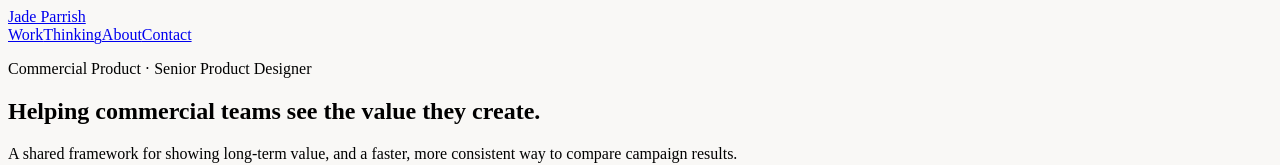
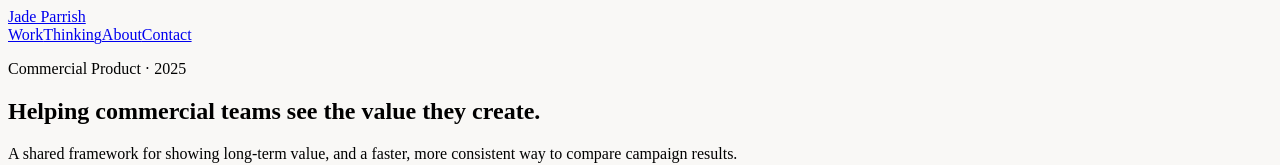
Before and after one commit to jadeparrish/portfolio, a Next.js app: page /work/commercial-value in a window 1280 px wide. Shown: the top 165 px of the page. Built offline with nearby package versions, Linux system fonts and the light colour scheme.

Commit message:
Update title and date in commercial value page

```diff
--- a/app/work/commercial-value/page.js
+++ b/app/work/commercial-value/page.js
@@ -57,7 +57,7 @@ export default function CommercialValueCaseStudy() {
         {/* Title */}
         <section className="pb-8 border-b border-neutral-200/80">
           <p className="text-[11px] uppercase tracking-[0.2em] font-medium text-neutral-600 mb-4">
-            Commercial Product &middot; Senior Product Designer
+            Commercial Product &middot; 2025
           </p>
           <h1 className="text-3xl sm:text-4xl lg:text-5xl font-serif font-normal leading-[1.15] tracking-tight text-neutral-900 mb-6">
             Helping commercial teams see the value they create.
```
